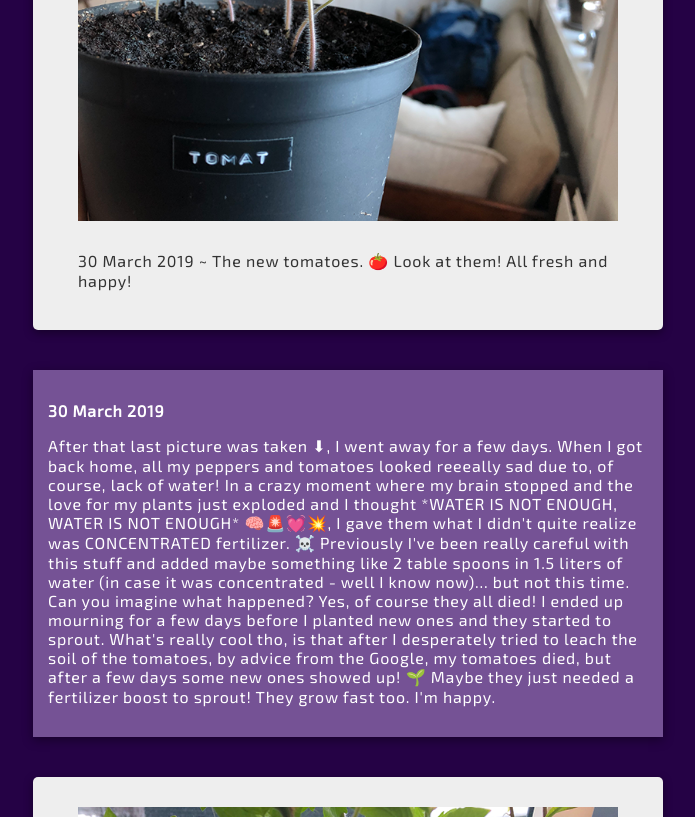
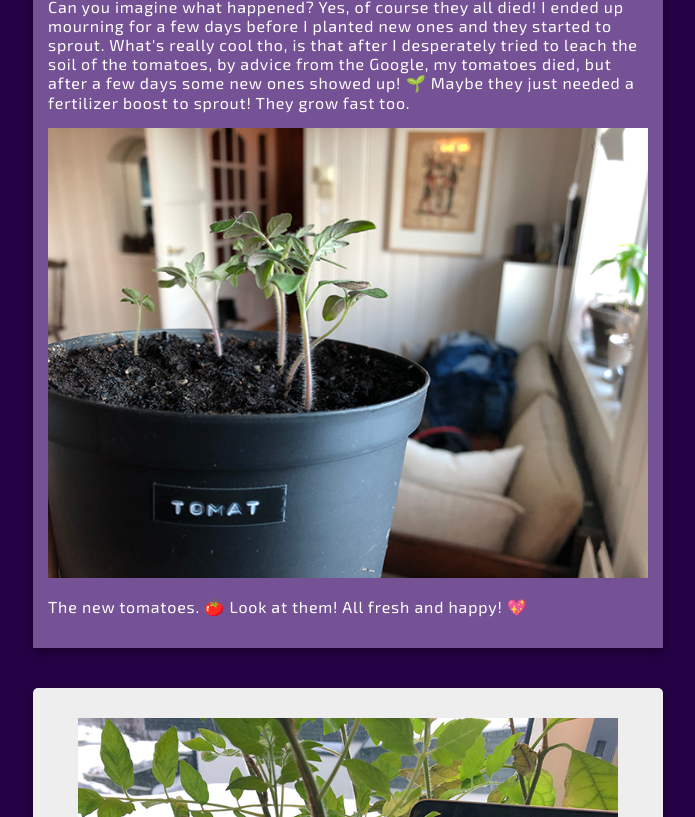
Before and after one commit to jennur/jennurate, a React (Create React App) app: page /blogish in a window 1280 px wide. Shown: the part 960-1777 px from the top of the page, without its empty margins (292-987 px from the left). Built offline with nearby package versions, Linux system fonts and the light colour scheme.

Commit message:
Add pic to blogpost

```diff
--- a/public/blog.json
+++ b/public/blog.json
@@ -2,6 +2,19 @@
   "name": "<Plants/> and Codies",
 	"author": "Jenny Bonsak",
 	"blogposts": [
+    {
+      "id": 5,
+      "title": "",
+      "date": "",
+      "comments": [{
+        "id": "",
+        "name": "",
+        "message": ""
+        }],
+      "post": [],
+      "imageUrl": "",
+      "imageCaption": ""
+    },
     {
       "id": 4,
       "title": "",
@@ -29,10 +42,10 @@
         "Previously I've been really careful with this stuff and added maybe something like 2 table spoons in 1.5 liters of water (in case it was concentrated - well I know now)... but not this time. ",
         "Can you imagine what happened? Yes, of course they all died! I ended up mourning for a few days before I planted new ones and they started to sprout. ",
         "What's really cool tho, is that after I desperately tried to leach the soil of the tomatoes, by advice from the Google, my tomatoes died, but after a few days some new ones showed up! 🌱 ",
-        "Maybe they just needed a fertilizer boost to sprout! They grow fast too. I'm happy. "
+        "Maybe they just needed a fertilizer boost to sprout! They grow fast too. "
         ],
       "imageUrl": "assets/new-tomatoes.png",
-      "imageCaption": "The new tomatoes. 🍅 Look at them! All fresh and happy!"
+      "imageCaption": "The new tomatoes. 🍅 Look at them! All fresh and happy! 💖"
     },
     {
       "id": 2,
--- a/src/components/BlogPost.js
+++ b/src/components/BlogPost.js
@@ -3,10 +3,16 @@ import React from 'react';
 class BlogPost extends React.Component {
 
   render(){
+    let imageUrl = this.props.imageUrl;
+    let imageCaption = this.props.imageCaption;
+    let imageElement = imageUrl ? <img src={imageUrl} alt={imageCaption} /> : null
+
     return(
       <div className="blog__post">
           <ul><li><b>{ this.props.date }</b></li></ul>
           <p>{ this.props.children }</p>
+          { imageElement }
+          <p>{ imageCaption }</p>
       </div>
     );
   }
--- a/src/pages/Blog.js
+++ b/src/pages/Blog.js
@@ -27,14 +27,13 @@ class Blog extends React.Component {
   }
   renderBlog(blogposts) {
     let blogPosts = [];
-    console.log(blogposts);
     blogposts.forEach((post, key) => {
-        if(post.imageUrl !== "") {
+        if(post.imageUrl !== "" && post.post.length === 0) {
           blogPosts.push(<BlogPic key={key} src={post.imageUrl}
                  caption={post.date + " ~ " + post.imageCaption}/>);
         }
         if(post.post.length > 0) {
-          blogPosts.push(<BlogPost key={key} date={post.date}>
+          blogPosts.push(<BlogPost key={key} date={post.date} imageUrl={post.imageUrl} imageCaption={post.imageCaption}>
             { post.post }</BlogPost>);
         }
     });
--- a/src/styles/components/blog.component.scss
+++ b/src/styles/components/blog.component.scss
@@ -18,6 +18,10 @@
     & ul {
         list-style: none;
         padding: 0;
+    }
+
+    & img {
+        width: 100%;
     }
 }
 
```
Also changed, not shown: 13 other files (tests, documents, lock files or other folders).
